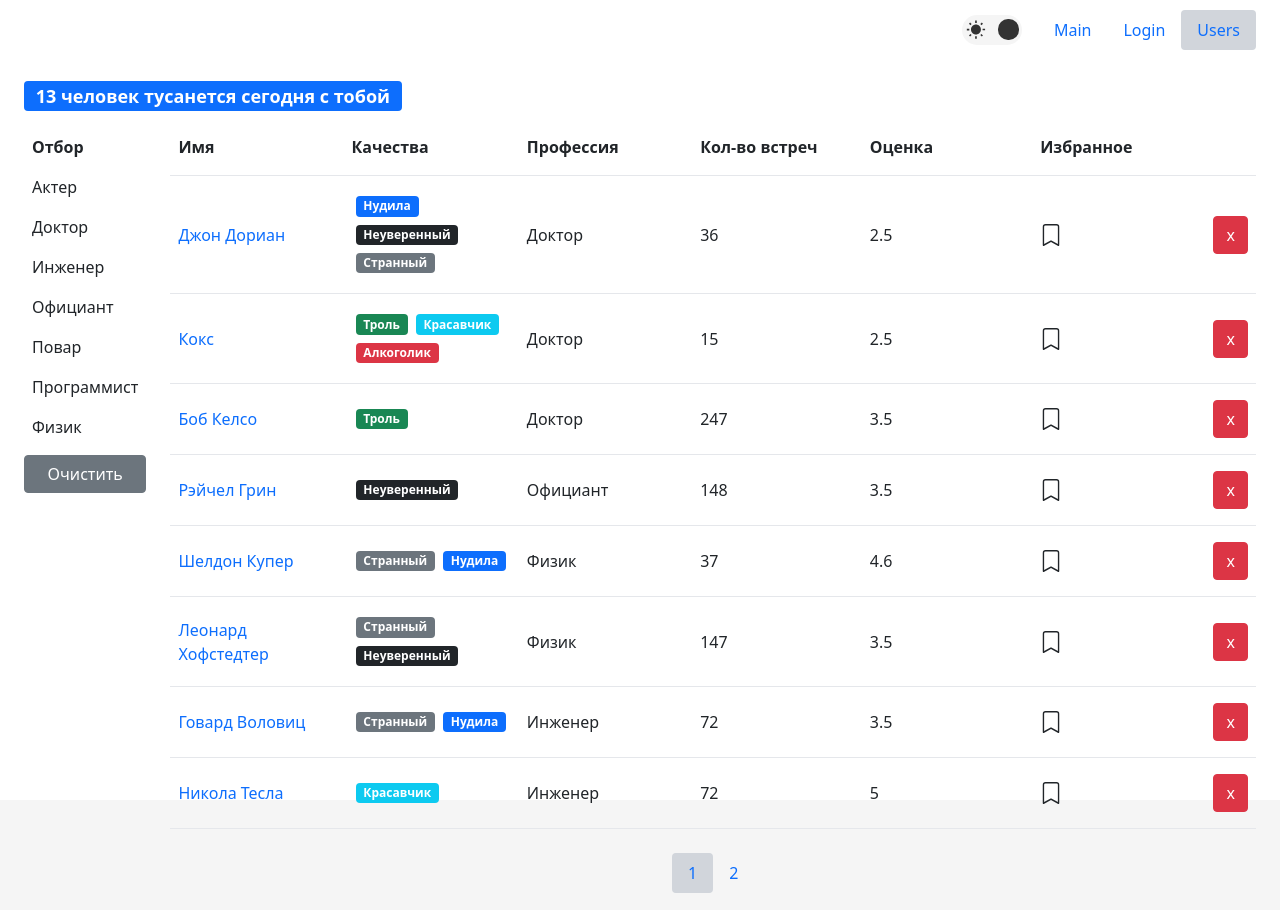
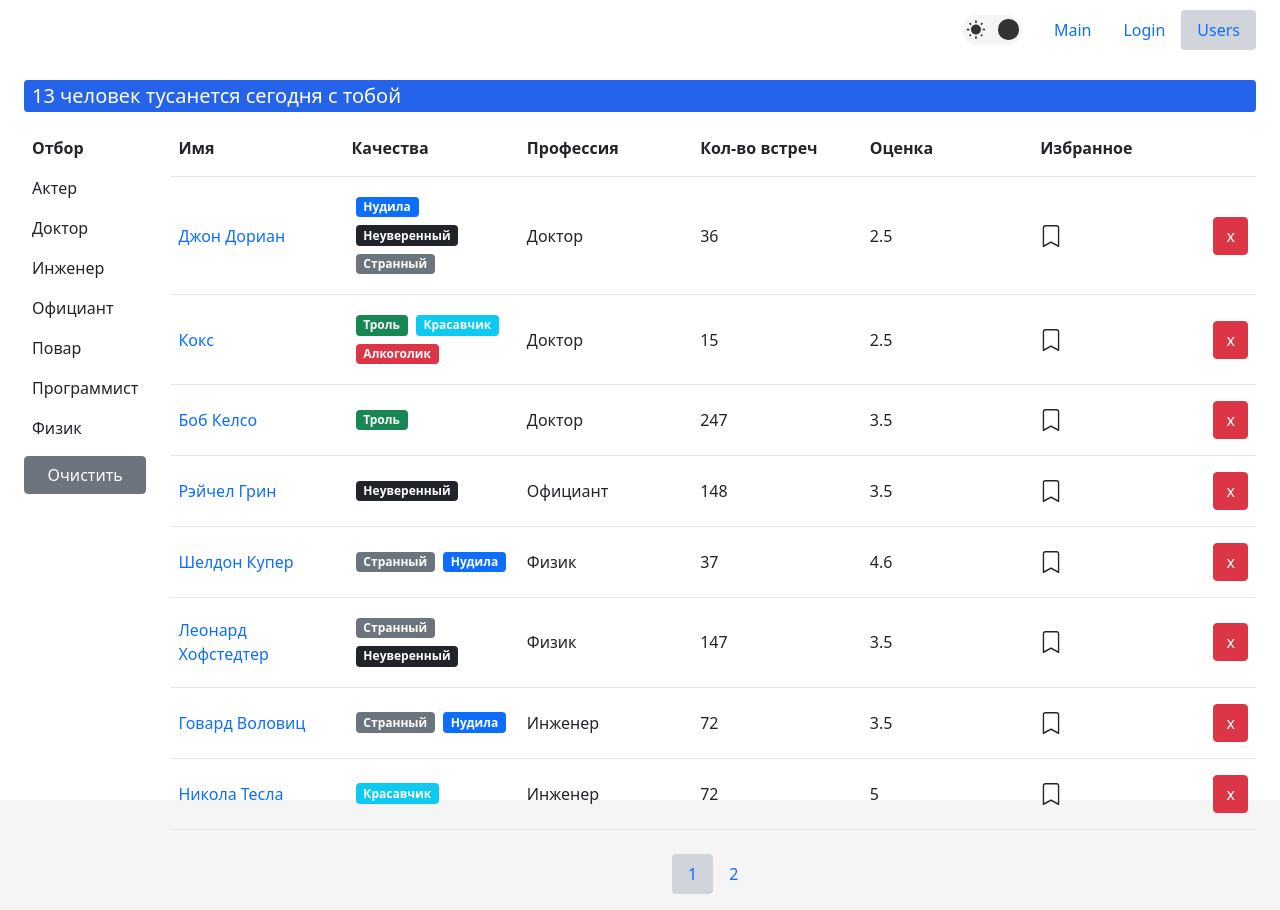
Before and after one commit to egolegegit/2_Frontend_lesson_2_1, a React (Create React App) app: page /users in a window 1280 px wide. Built offline with nearby package versions, Linux system fonts and the light colour scheme; what @tailwindcss/typography would draw is missing.

Commit message:
fix style component

```diff
--- a/public/index.html
+++ b/public/index.html
@@ -11,8 +11,8 @@
     />
     <link rel="apple-touch-icon" href="%PUBLIC_URL%/logo192.png" />
     <link
+      rel="stylesheet"
       href="https://fonts.googleapis.com/css2?family=Urbanist:wght@100;500;600;&display=swap"
-      rel="stylesheet"
     />
 
     <!--
--- a/src/app/components/searchStatus.jsx
+++ b/src/app/components/searchStatus.jsx
@@ -5,16 +5,17 @@ import PropTypes from 'prop-types'
 const SearchStatus = ({ count }) => {
   const titles = ['человек', 'человека', 'человек']
 
-  let classesTitle = 'badge bg-'
-  classesTitle += count !== 0 ? 'primary' : 'danger'
+  let classesTitle =
+    'rounded border-transparent text-white py-1 px-2 flex align-center whitespace-nowrap'
+  classesTitle += count !== 0 ? ' bg-blue-600' : ' bg-red-600'
   const texTitle =
     count !== 0
       ? `${count} ${renderPhrase(count, titles)} тусанется сегодня с тобой `
       : 'Никто с тобой не тусанет'
   return (
-    <h4>
-      <span className={`badge bg-${classesTitle}`}>{texTitle}</span>
-    </h4>
+    <h5>
+      <span className={`${classesTitle}`}>{texTitle}</span>
+    </h5>
   )
 }
 
--- a/src/index.scss
+++ b/src/index.scss
@@ -13,7 +13,7 @@
     @apply text-lg font-medium;
   }
   h5 {
-    @apply text-lg font-medium;
+    @apply lg:text-base font-medium;
   }
 }
 
@@ -25,16 +25,7 @@
 
 body {
   margin: 0;
-  font-family: -apple-system, BlinkMacSystemFont, 'Segoe UI', 'Roboto', 'Oxygen',
-    'Ubuntu', 'Cantarell', 'Fira Sans', 'Droid Sans', 'Helvetica Neue',
-    sans-serif;
-  -webkit-font-smoothing: antialiased;
-  -moz-osx-font-smoothing: grayscale;
-}
-
-code {
-  font-family: source-code-pro, Menlo, Monaco, Consolas, 'Courier New',
-    monospace;
+  font-family: 'Urbanist', sans-serif;
 }
 
 #root {
```
